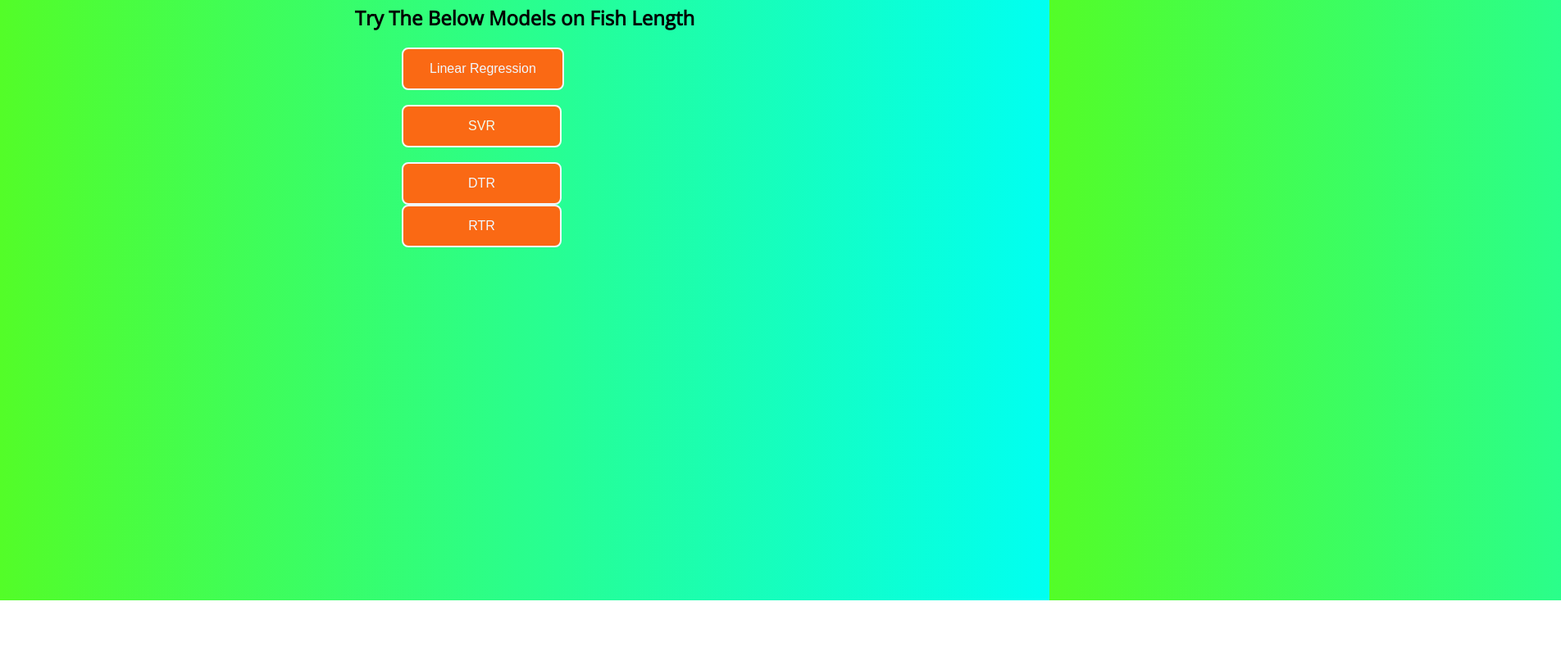
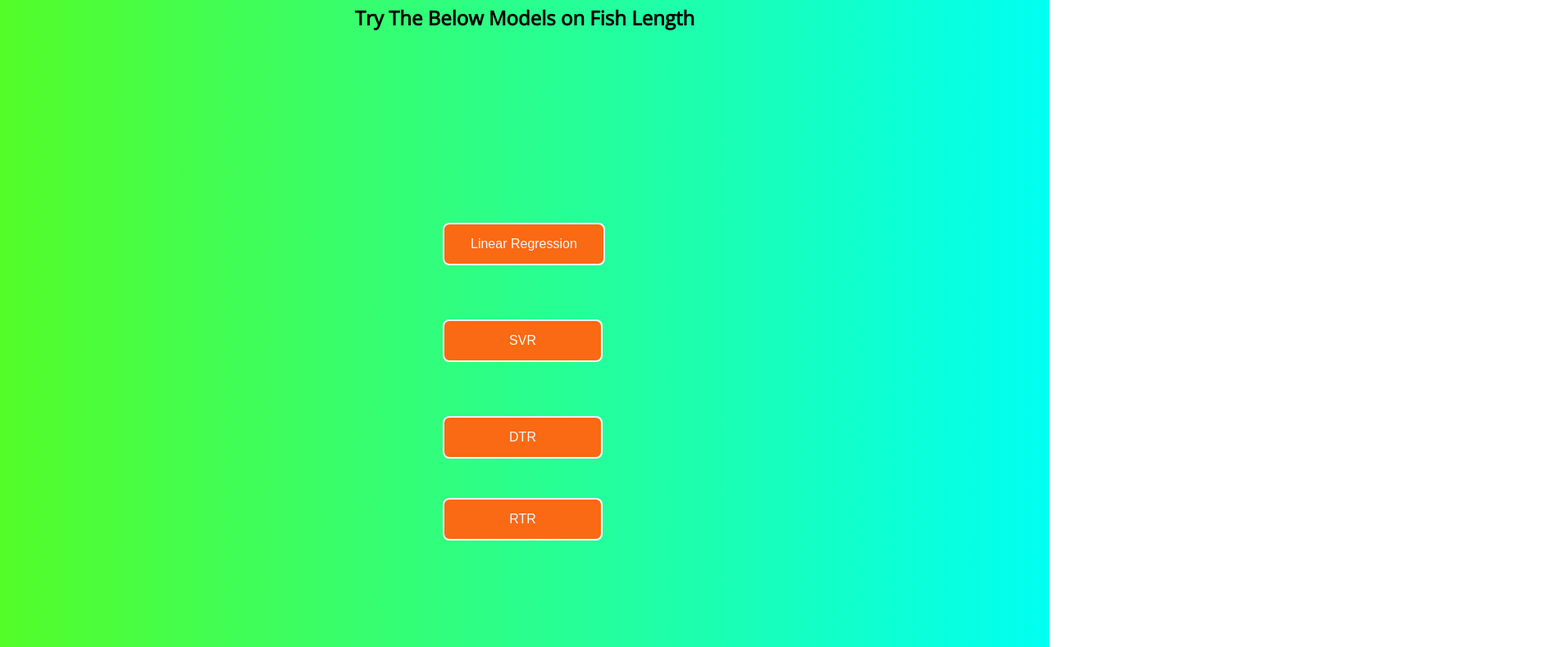
Before and after one commit to ND15/ML_Models_V2, a plain HTML site: page template/fish_page.html in a window 1280 px wide. Shown: the part 67-857 px from the top of the page at 82% size, 1904 px wide, since content can reach past the window. Before the commit the page ends 800 px from the top, so only its background shows below. Drawn offline with nearby package versions, Linux system fonts and the light colour scheme; a web font is replaced by a local one.

Commit message:
Updated styles_fish_page.css and fish_page.html

```diff
--- a/static/css/styles_fish_page.css
+++ b/static/css/styles_fish_page.css
@@ -51,26 +51,34 @@ h2
     position: relative;
 	top: 40%;
 	left: 50%;
-    margin: 0px 0 0 -150px;
+	margin: -100px 0 0 -100px;
+	width:200px;
+	height:200px;
 }
 .dtr
 {
     position: relative;
 	top: 40%;
 	left: 50%;
-    margin: 0px 0 0 -150px;
+	margin: -100px 0 0 -100px;
+	width:200px;
+	height:200px;
 }
 .svr
 {
     position: relative;
 	top: 40%;
 	left: 50%;
-    margin: 0px 0 0 -150px;
+	margin: -100px 0 0 -100px;
+	width:200px;
+	height:200px;
 }
 .rtr
 {
     position: relative;
 	top: 40%;
 	left: 50%;
-    margin: 0px 0 0 -150px;
+	margin: -100px 0 0 -100px;
+	width:200px;
+	height:200px;
 }
--- a/template/fish_page.html
+++ b/template/fish_page.html
@@ -6,7 +6,6 @@
         <link href="https://fonts.googleapis.com/css2?family=Open+Sans:wght@300&family=Orelega+One&display=swap" rel="stylesheet">
     </head>
     <body>
-    <div>
         <h1>Welcome To ML Models</h1>
         <h2>Try The Below Models on Fish Length</h2>
         <div class='linear'>
@@ -31,6 +30,5 @@
                 <button class="btn btn3">RTR</button>
             </a>
         </div>
-    </div>
     </body>
 </html>
```
Lines whose indentation alone changed are shown as unchanged.
